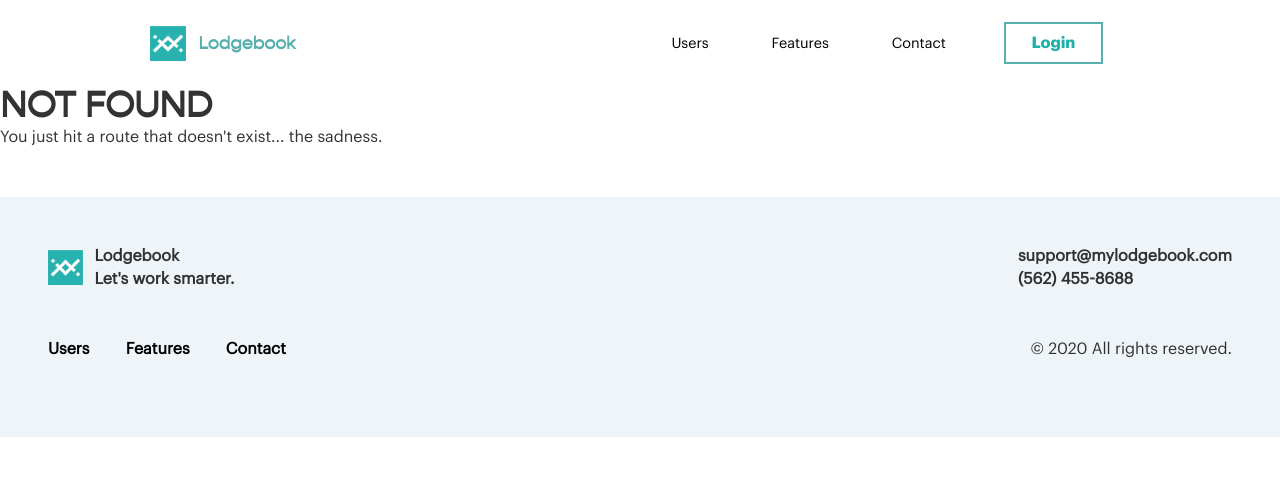
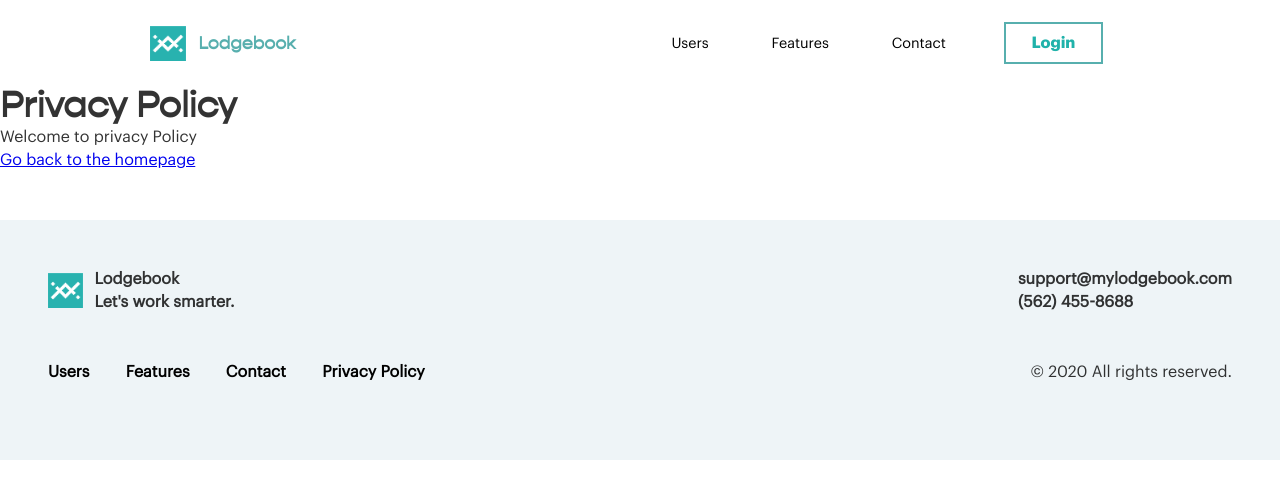
Before and after one commit to Lodgebook/lodgebook_landing_page, a Gatsby site: page /privacy-policy in a window 1280 px wide. Before the commit this address had no page. Built offline with nearby package versions, Linux system fonts and the light colour scheme; Gatsby itself is replaced by a stand-in of ours; a web font is replaced by a local one.

Commit message:
Privacy Policy Stub

```diff
--- a/src/components/footer.js
+++ b/src/components/footer.js
@@ -1,4 +1,5 @@
 import React from "react"
+import { Link } from "gatsby"
 import styled from "styled-components"
 import logo from "../images/logo.png"
 import colors from "../colors"
@@ -93,6 +94,7 @@ const Footer = () => (
         <FooterLink onClick={() => scrollTo("#users")}>Users </FooterLink>
         <FooterLink onClick={() => scrollTo("#features")}>Features </FooterLink>
         <FooterLink onClick={() => scrollTo("#contact")}>Contact </FooterLink>
+        <Link style={{ textDecoration: 'none' }} to="/privacy-policy" partiallyActive={true}><FooterLink>Privacy Policy </FooterLink></Link>
       </FooterText>
       <FooterText margintop = '5rem' display = 'flex' style = {{fontWeight: 'normal'}}>© {new Date().getFullYear()} All rights reserved.</FooterText>
     </Section>
--- a/src/pages/page-2.js
+++ b/src/pages/privacy-policy.js
@@ -4,13 +4,13 @@ import { Link } from "gatsby"
 import Layout from "../components/layout"
 import SEO from "../components/seo"
 
-const SecondPage = () => (
+const PrivacyPolicy = () => (
   <Layout>
-    <SEO title="Page two" />
-    <h1>Hi from the second page</h1>
-    <p>Welcome to page 2</p>
+    <SEO title="Privacy Policy" />
+    <h1>Privacy Policy</h1>
+    <p>Welcome to privacy Policy</p>
     <Link to="/">Go back to the homepage</Link>
   </Layout>
 )
 
-export default SecondPage
+export default PrivacyPolicy
```
